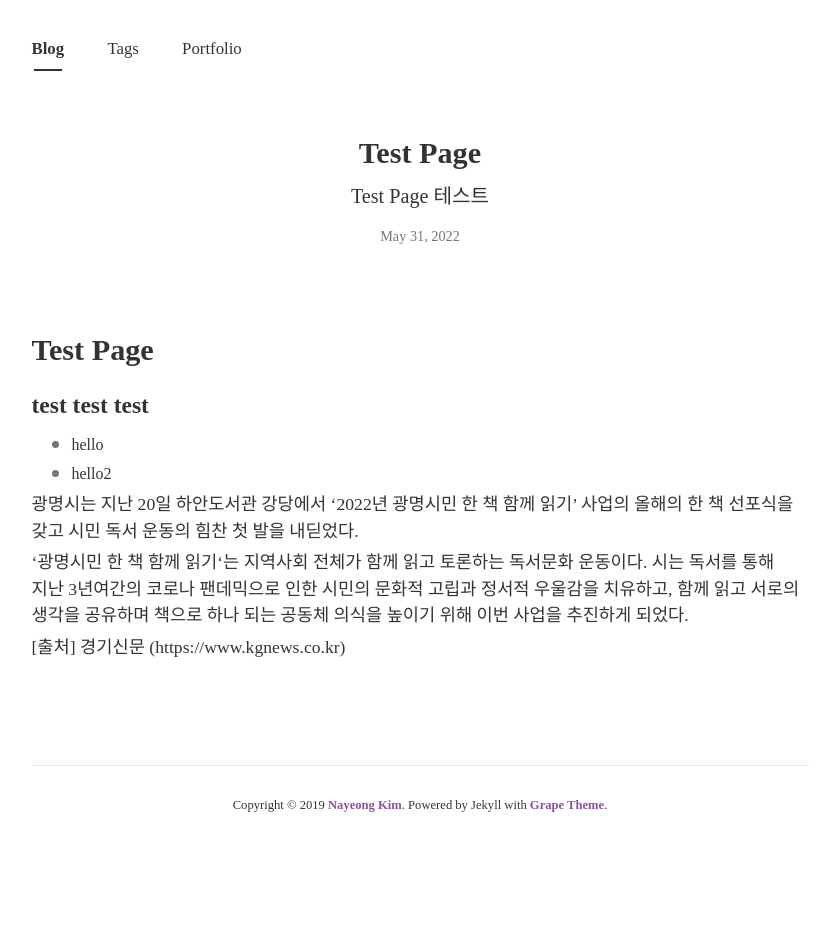
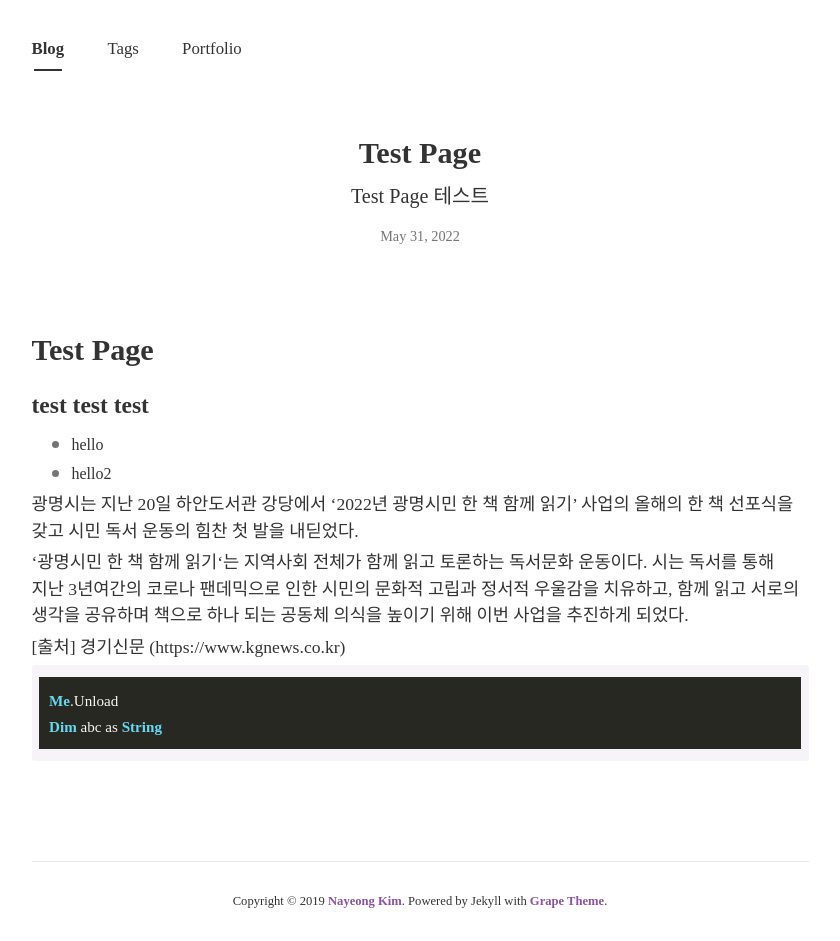
Before and after one commit to Dot3Kim/dot3kim.github.io, a Jekyll site: the page built from _posts/2022-05-31-test.md, in a window 1280 px wide. Shown: the whole page, without its empty margins (220-1060 px from the left). Built offline with Jekyll 4.4.1, drawn with Linux system fonts in a browser that asks for light colours; nearby versions of some CDN libraries; some web fonts are replaced; before the commit the page ends 900 px from its top, so only the background shows below that.

Commit message:
Update 2022-05-31-test.md

````diff
--- a/_posts/2022-05-31-test.md
+++ b/_posts/2022-05-31-test.md
@@ -26,3 +26,10 @@ comments : False
 
 
 [출처] 경기신문 (https://www.kgnews.co.kr)
+
+
+
+```vb
+Me.Unload
+Dim abc as String
+```
````
